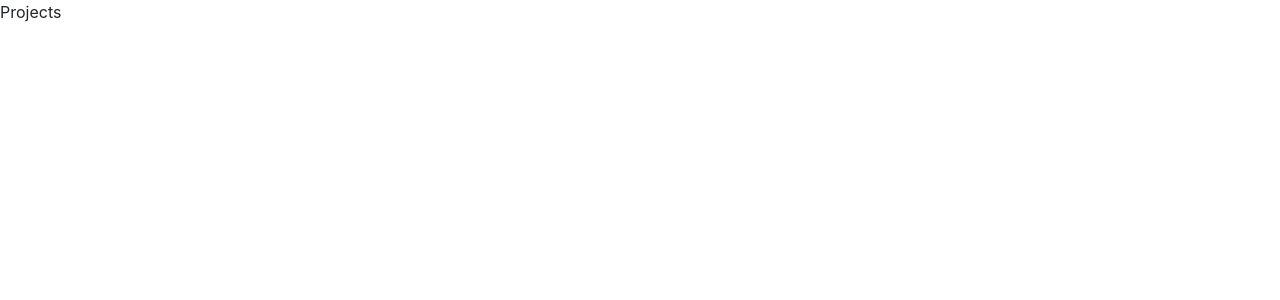
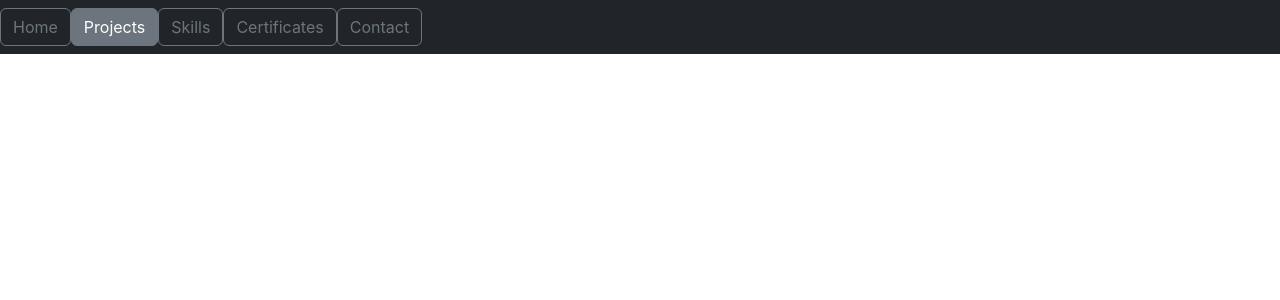
Before and after one commit to Eds-Dbug/profile2, a React (Create React App) app: page /projects in a window 1280 px wide. Shown: the top 300 px of the page. Built offline with nearby package versions, Linux system fonts and the light colour scheme.

Commit message:
create child routes

```diff
--- a/src/NavBar/Links.ts
+++ b/src/NavBar/Links.ts
@@ -2,27 +2,27 @@
 	{
 		id: 1,
 		name: 'Home',
-		url: '/',
+		url: '/home',
 	},
 	{
 		id: 2,
 		name: 'Projects',
-		url: '/Projects',
+		url: '/projects',
 	},
 	{
 		id: 3,
 		name: 'Skills',
-		url: '/Skills',
+		url: '/skills',
 	},
 	{
 		id: 4,
 		name: 'Certificates',
-		url: '/Certificates',
+		url: '/certificates',
 	},
 	{
 		id: 5,
 		name: 'Contact',
-		url: '/Contact',
+		url: '/contact',
 	},
 ];
 
--- a/src/index.js
+++ b/src/index.js
@@ -3,6 +3,7 @@
 import './index.css';
 import reportWebVitals from './reportWebVitals';
 import {createBrowserRouter, RouterProvider} from 'react-router-dom';
+import Root from './routes/Root.tsx'
 import Home from './routes/Home.tsx';
 import Projects from './routes/Projects.tsx';
 import ErrorPage from './error/ErrorPage.tsx';
@@ -10,17 +11,18 @@
 import Certificates from './routes/Certificates.tsx';
 import Skills from './routes/Skills.tsx';
 //import NavBar from '../src/NavBar/NavBar.tsx';
-import ActiveNavBar from '../src/NavBar/ActiveNavBar.tsx';
 
 const router = createBrowserRouter([
 	{
 		path: '/',
-		element: <Home />,
+		element: <Root />,
 		errorElement: <ErrorPage />,
-	},
+		children: [
+			{ path: '/home', element: <Home />, errorElement: <ErrorPage /> },
 			{
 				path: '/projects',
 				element: <Projects />,
+				errorElement: <ErrorPage />,
 			},
 			{
 				path: '/certificates',
@@ -34,12 +36,13 @@
 				path: '/contact',
 				element: <Contact />,
 			},
+		],
+	},
 ]);
 
 const root = ReactDOM.createRoot(document.getElementById('root'));
 root.render(
 	<React.StrictMode>
-
 		<RouterProvider router={router} />
 	</React.StrictMode>
 );
--- a/src/routes/Home.tsx
+++ b/src/routes/Home.tsx
@@ -1,11 +1,9 @@
 import React from 'react'
 import './styles/home.scss';
-import ActiveNavBar from '../NavBar/ActiveNavBar';
 
 export default function Home() {
   return (
     <div className="home d-flex justify-content-center align-items-center">
-      <ActiveNavBar/>
       <div className="home__block card">
         <div className="row g-0">
           <div className="col-md-8">
--- a/src/routes/Projects.tsx
+++ b/src/routes/Projects.tsx
@@ -4,7 +4,7 @@
 export default function Projects() {
   return (
     <div>
-
+      fsfdsf
       Projects
     </div>
 
--- /dev/null
+++ b/src/routes/Root.tsx
@@ -0,0 +1,13 @@
+import React from 'react';
+import ActiveNavBar from '../NavBar/ActiveNavBar';
+import { Outlet } from 'react-router';
+import '../'
+
+export default function Root() {
+  return (
+    <div className='root'>
+      <ActiveNavBar/>
+      <Outlet/>
+    </div>
+  )
+}
--- a/src/routes/styles/home.scss
+++ b/src/routes/styles/home.scss
@@ -1,5 +1,5 @@
 .home {
-  margin-top: 60px;
+
   height: 900px;
 
   &__block {
```
Also changed, not shown: src/routes/styles/root.scss (added). Lines whose indentation alone changed are shown as unchanged.
